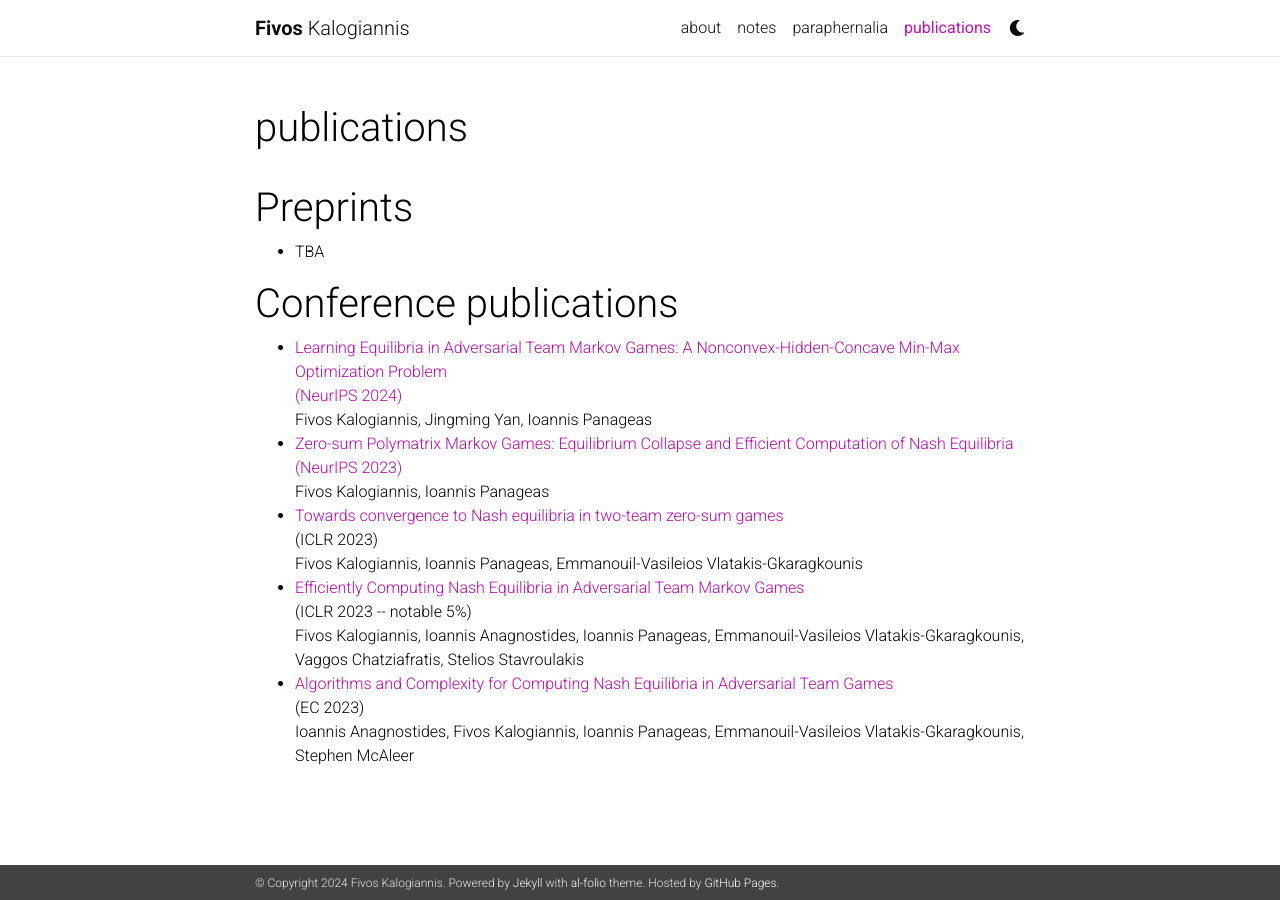
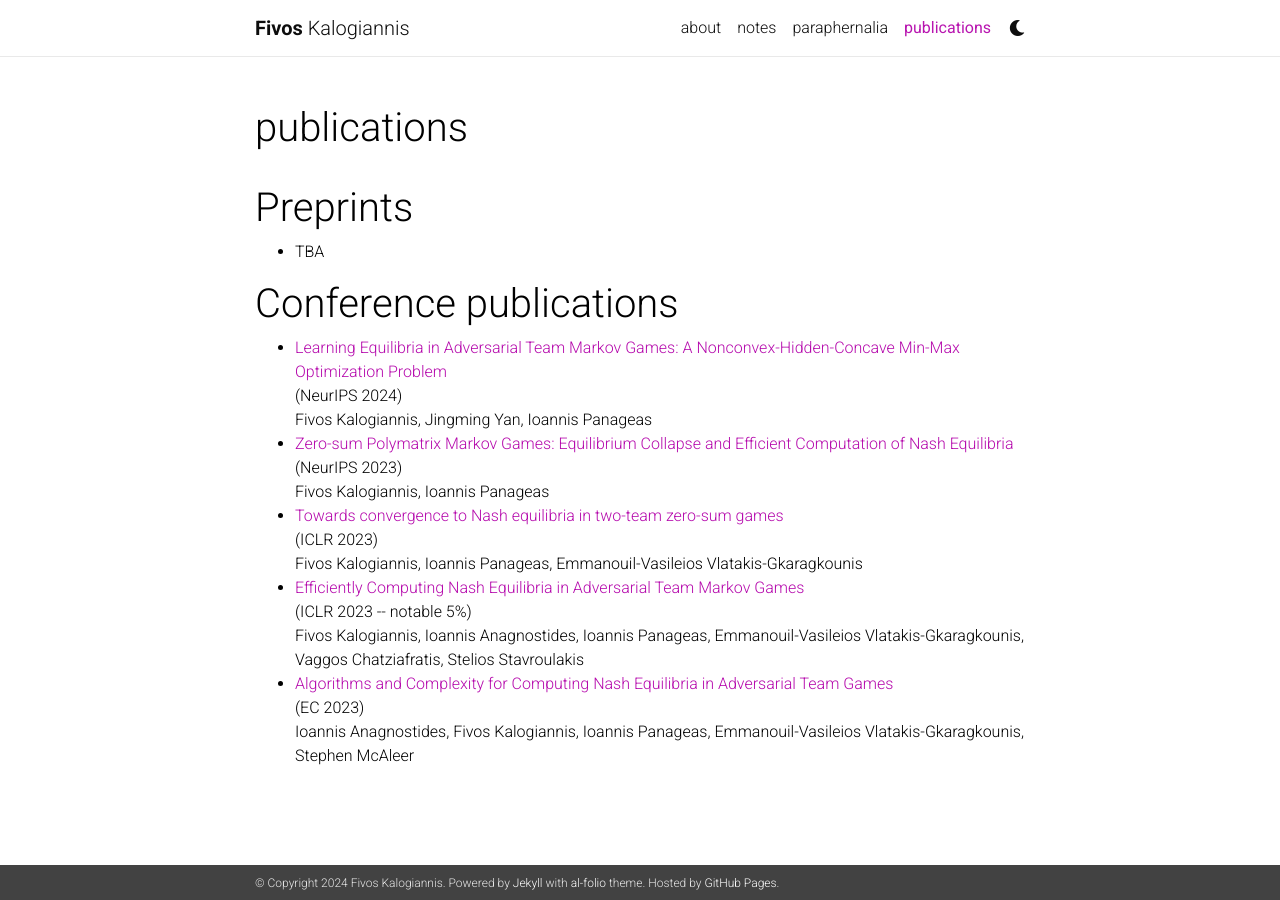
Before and after one commit to fivoskal/fivoskal.github.io, a Jekyll site: the page built from _pages/publications.md, in a window 1280 px wide. Built offline with Jekyll 4.4.1, drawn with Linux system fonts in a browser that asks for light colours; nearby versions of some CDN libraries; comment, search, counter and statistics services are not loaded; a style sheet for code colours, icons or effects is not loaded.

```diff
--- a/_pages/publications.md
+++ b/_pages/publications.md
@@ -17,10 +17,10 @@ years: [2021, 2023]
 # Conference publications
 <ul>
   <li>
-    <a href="https://arxiv.org/abs/2410.05673">Learning Equilibria in Adversarial Team Markov Games: A Nonconvex-Hidden-Concave Min-Max Optimization Problem<br>(NeurIPS 2024)</a><br>Fivos Kalogiannis, Jingming Yan, Ioannis Panageas
+    <a href="https://arxiv.org/abs/2410.05673">Learning Equilibria in Adversarial Team Markov Games: A Nonconvex-Hidden-Concave Min-Max Optimization Problem</a><br>(NeurIPS 2024)<br>Fivos Kalogiannis, Jingming Yan, Ioannis Panageas
   </li>
   <li>
-    <a href="https://arxiv.org/abs/2305.14329">Zero-sum Polymatrix Markov Games: Equilibrium Collapse and Efficient Computation of Nash Equilibria<br>(NeurIPS 2023)</a><br>Fivos Kalogiannis, Ioannis Panageas
+    <a href="https://arxiv.org/abs/2305.14329">Zero-sum Polymatrix Markov Games: Equilibrium Collapse and Efficient Computation of Nash Equilibria</a><br>(NeurIPS 2023)<br>Fivos Kalogiannis, Ioannis Panageas
   </li>
   <li>
     <a href="https://arxiv.org/abs/2111.04178">Towards convergence to Nash equilibria in two-team zero-sum games</a><br>(ICLR 2023)<br>Fivos Kalogiannis, Ioannis Panageas, Emmanouil-Vasileios Vlatakis-Gkaragkounis
```
